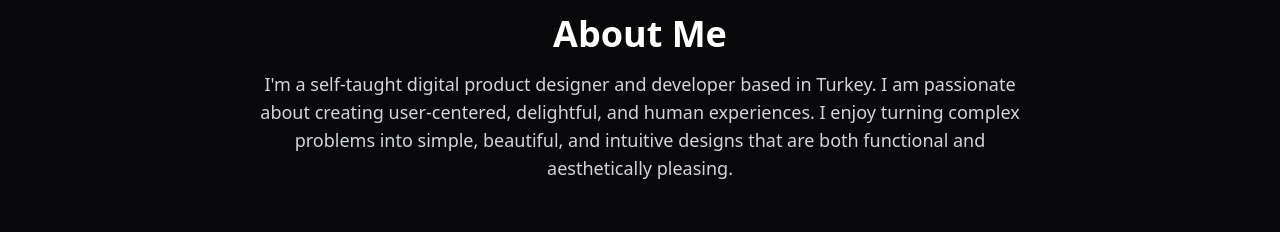
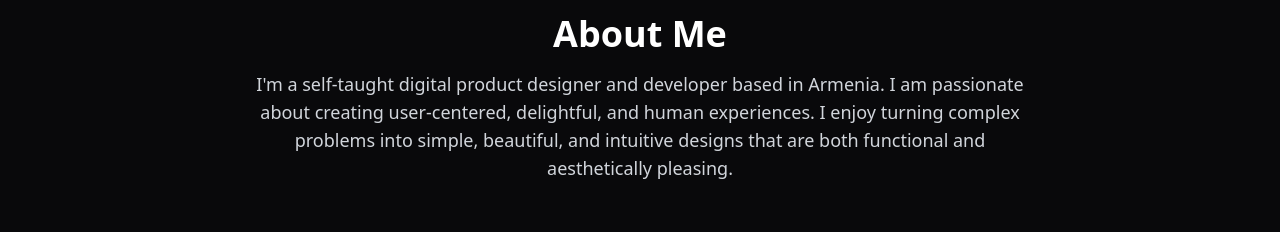
Before and after one commit to artagersgrigoryan/portfolio-test, a React (Vite) app: page /about in a window 1280 px wide. Shown: the part 155-387 px from the top of the page. Built offline with nearby package versions, Linux system fonts and the light colour scheme.

Commit message:
[dyad] Updated user's location - wrote 1 file(s) + extra files edited outside of Dyad

```diff
--- a/src/components/About.tsx
+++ b/src/components/About.tsx
@@ -13,7 +13,7 @@ export const About = () => {
         <div className="text-center mb-16">
             <h2 className="text-4xl font-bold text-white mb-4">About Me</h2>
             <p className="text-lg text-gray-300 max-w-3xl mx-auto">
-              I'm a self-taught digital product designer and developer based in Turkey. I am passionate about creating user-centered, delightful, and human experiences. I enjoy turning complex problems into simple, beautiful, and intuitive designs that are both functional and aesthetically pleasing.
+              I'm a self-taught digital product designer and developer based in Armenia. I am passionate about creating user-centered, delightful, and human experiences. I enjoy turning complex problems into simple, beautiful, and intuitive designs that are both functional and aesthetically pleasing.
             </p>
         </div>
 
```
Also changed, not shown: 1 other file (tests, documents, lock files or other folders).
